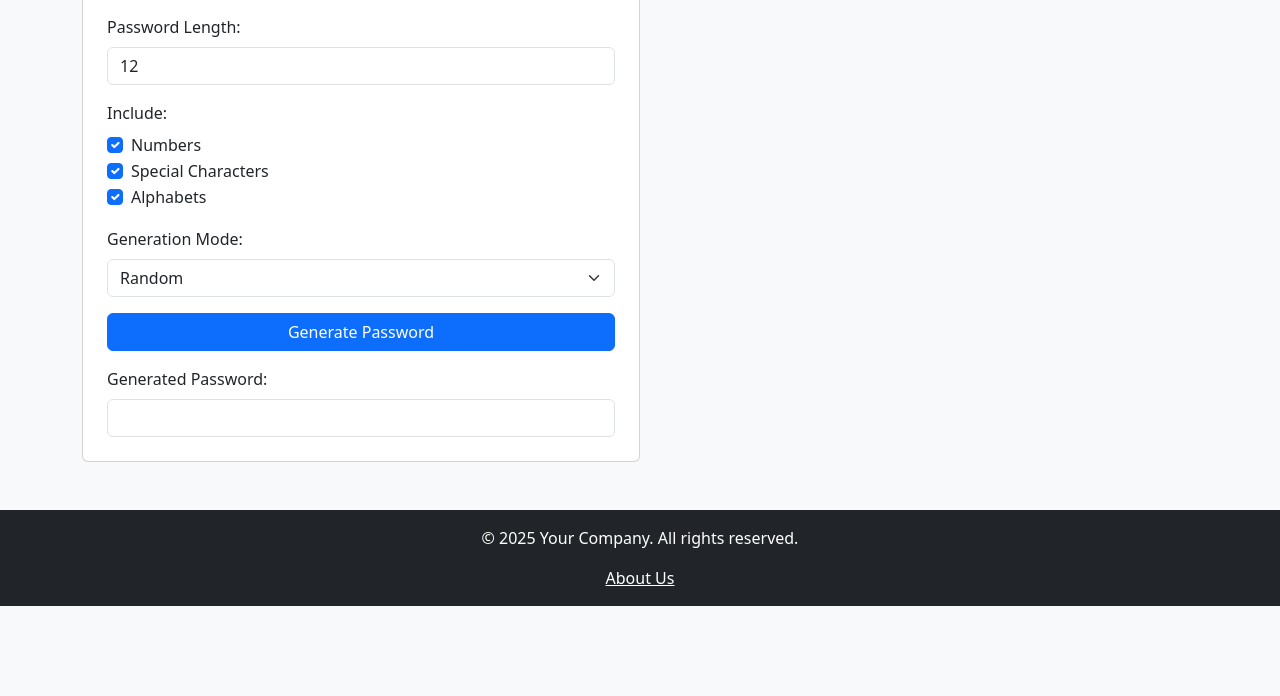
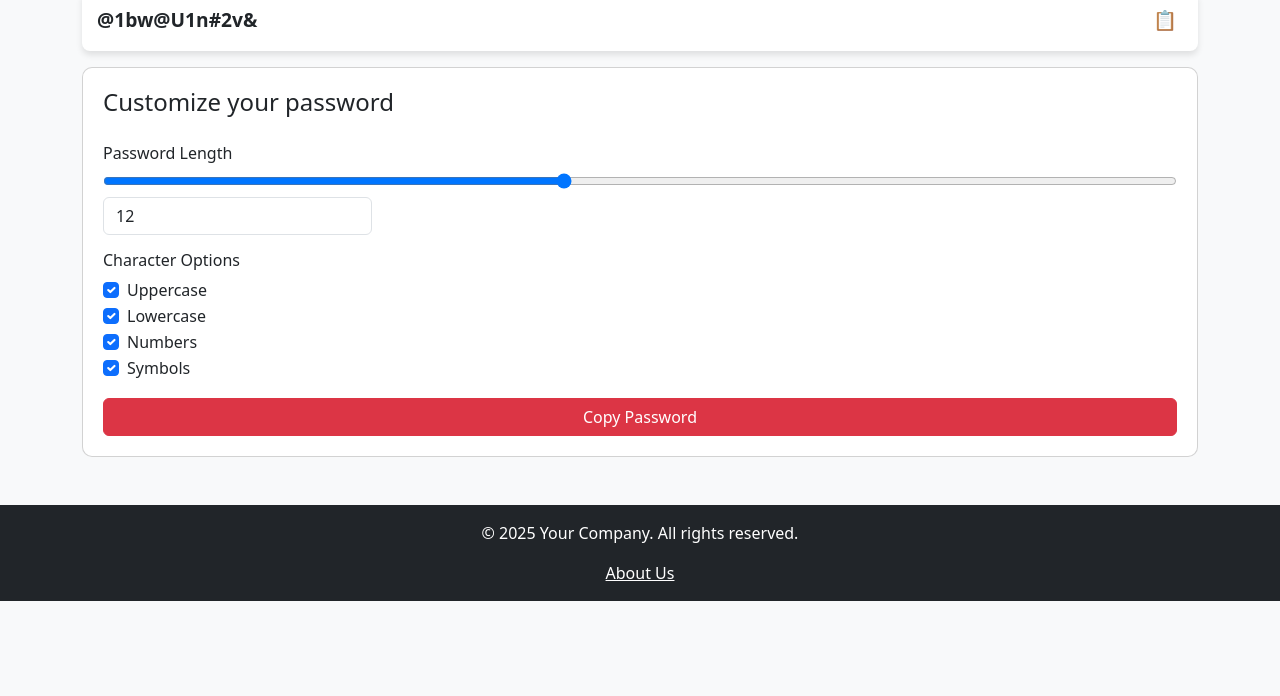
Before and after one commit to PasswordGenerator01/PasswordGenerator, a plain HTML site: page index.html in a window 1280 px wide. Shown: the part 104-800 px from the top of the page. Drawn offline with nearby package versions, Linux system fonts and the light colour scheme.

Commit message:
Update index.html

```diff
--- a/index.html
+++ b/index.html
@@ -9,42 +9,69 @@
     <title>Password Generator</title>
     <link rel="stylesheet" href="https://cdn.jsdelivr.net/npm/bootstrap@5.3.0/dist/css/bootstrap.min.css">
     <script src="https://code.jquery.com/jquery-3.6.0.min.js"></script>
+    <style>
+        .password-box {
+            background: #fff;
+            padding: 15px;
+            border-radius: 8px;
+            box-shadow: 0px 4px 6px rgba(0, 0, 0, 0.1);
+            display: flex;
+            align-items: center;
+            justify-content: space-between;
+            font-size: 1.2rem;
+            font-weight: bold;
+        }
+        .custom-card {
+            border-radius: 10px;
+            padding: 20px;
+        }
+        .copy-btn {
+            border: none;
+            background: none;
+            cursor: pointer;
+        }
+        .slider {
+            width: 100%;
+        }
+    </style>
 </head>
 <body class="bg-light">
     <div class="container mt-5">
         <h2 class="text-center">Password Generator</h2>
-        <div class="col-md-6 card p-4">
-            <div class="mb-3">
-                <label for="length" class="form-label">Password Length:</label>
-                <input type="number" id="length" class="form-control" value="12">
+
+        <div class="password-box mb-3">
+            <span id="passwordOutput">@1bw@U1n#2v&</span>
+            <button class="copy-btn" onclick="copyPassword()">📋</button>
         </div>
-            <div class="mb-3">
-                <label class="form-label">Include:</label>
+
+        <div class="card custom-card">
+            <h4>Customize your password</h4>
+
+            <label for="length" class="form-label mt-3">Password Length</label>
+            <input type="range" id="length" class="slider" min="6" max="20" value="12" oninput="updateLengthValue()">
+            <input type="number" id="lengthValue" class="form-control w-25 mt-2" value="12" readonly>
+
+            <div class="mt-3">
+                <h6>Character Options</h6>
+                <div class="form-check">
+                    <input class="form-check-input" type="checkbox" id="includeUppercase" checked>
+                    <label class="form-check-label" for="includeUppercase">Uppercase</label>
+                </div>
+                <div class="form-check">
+                    <input class="form-check-input" type="checkbox" id="includeLowercase" checked>
+                    <label class="form-check-label" for="includeLowercase">Lowercase</label>
+                </div>
                 <div class="form-check">
                     <input class="form-check-input" type="checkbox" id="includeNumbers" checked>
                     <label class="form-check-label" for="includeNumbers">Numbers</label>
                 </div>
                 <div class="form-check">
                     <input class="form-check-input" type="checkbox" id="includeSpecial" checked>
-                    <label class="form-check-label" for="includeSpecial">Special Characters</label>
-                </div>
-                <div class="form-check">
-                    <input class="form-check-input" type="checkbox" id="includeLetters" checked>
-                    <label class="form-check-label" for="includeLetters">Alphabets</label>
+                    <label class="form-check-label" for="includeSpecial">Symbols</label>
                 </div>
             </div>
-            <div class="mb-3">
-                <label class="form-label">Generation Mode:</label>
-                <select id="mode" class="form-select">
-                    <option value="random">Random</option>
-                    <option value="meaningful">Meaningful</option>
-                </select>
-            </div>
-            <button class="btn btn-primary w-100" onclick="generatePassword()">Generate Password</button>
-            <div class="mt-3">
-                <label class="form-label">Generated Password:</label>
-                <input type="text" id="passwordOutput" class="form-control" readonly>
-            </div>
+
+            <button class="btn btn-danger w-100 mt-3" onclick="generatePassword()">Copy Password</button>
         </div>
     </div>
 
@@ -54,34 +81,34 @@
     </footer>
 
     <script>
+        function updateLengthValue() {
+            document.getElementById('lengthValue').value = document.getElementById('length').value;
+        }
+
         function generatePassword() {
             const length = document.getElementById('length').value;
+            const includeUppercase = document.getElementById('includeUppercase').checked;
+            const includeLowercase = document.getElementById('includeLowercase').checked;
             const includeNumbers = document.getElementById('includeNumbers').checked;
             const includeSpecial = document.getElementById('includeSpecial').checked;
-            const includeLetters = document.getElementById('includeLetters').checked;
-            const mode = document.getElementById('mode').value;
-            let password = '';
 
-            if (mode === 'random') {
             let chars = '';
+            if (includeUppercase) chars += 'ABCDEFGHIJKLMNOPQRSTUVWXYZ';
+            if (includeLowercase) chars += 'abcdefghijklmnopqrstuvwxyz';
             if (includeNumbers) chars += '0123456789';
             if (includeSpecial) chars += '!@#$%^&*()_+-=[]{}|;:,.<>?';
-                if (includeLetters) chars += 'ABCDEFGHIJKLMNOPQRSTUVWXYZabcdefghijklmnopqrstuvwxyz';
 
+            let password = '';
             for (let i = 0; i < length; i++) {
                 password += chars.charAt(Math.floor(Math.random() * chars.length));
             }
-            } else {
-                const words = ["Alpha", "Beta", "Gamma", "Delta", "Zeta", "Sigma", "Omega"];
-                const numbers = "0123456789";
-                const specialChars = "!@#$%^&*";
 
-                password = words[Math.floor(Math.random() * words.length)];
-                if (includeNumbers) password += numbers.charAt(Math.floor(Math.random() * numbers.length));
-                if (includeSpecial) password += specialChars.charAt(Math.floor(Math.random() * specialChars.length));
+            document.getElementById('passwordOutput').textContent = password;
         }
 
-            document.getElementById('passwordOutput').value = password;
+        function copyPassword() {
+            navigator.clipboard.writeText(document.getElementById('passwordOutput').textContent);
+            alert('Password copied to clipboard!');
         }
     </script>
 </body>
```
Lines whose indentation alone changed are shown as unchanged.
